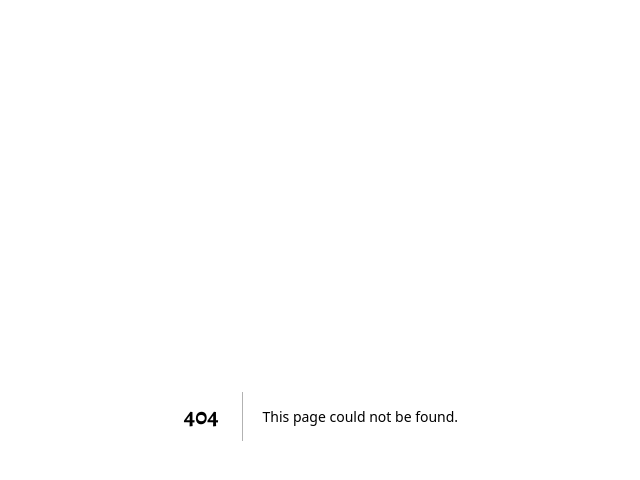
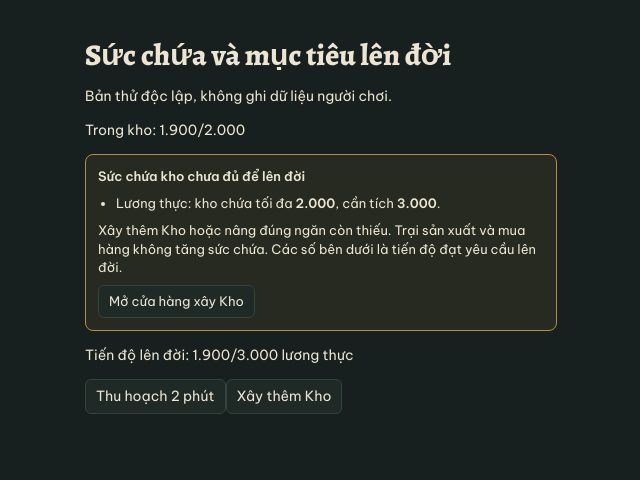
Before and after one commit to phungthienphu/dongchaythoigian, a Next.js app: page /dev/storage in a window 1280 px wide. Before the commit this address had no page. Shown: the top 480 px of the page, without its empty margins (319-959 px from the left). Built offline with nearby package versions, Linux system fonts and the light colour scheme.

Commit message:
fix: explain storage limits blocking era advancement

```diff
--- /dev/null
+++ b/app/dev/storage/page.tsx
@@ -0,0 +1,15 @@
+"use client";
+import {useState} from 'react';
+import EraStorageNotice from '@/components/EraStorageNotice';
+import {newCity,G,idx,derive,stats,settle,MIN} from '@/lib/engine';
+function fixture(){
+ const c=newCity(0,123);c.t.fill(G);c.seen.fill(1);c.camp=idx(20,20);c.era=2;c.herds=[];c.camps=[];
+ c.b={[idx(19,20)]:{k:'hall',lvl:3,doneAt:null},[idx(22,20)]:{k:'gather',lvl:1,doneAt:null}};
+ c.people=c.people.slice(0,2);for(const p of c.people){p.task={t:'work',at:idx(22,20)};p.pos=idx(22,20);}
+ c.res.food=1900;return c;
+}
+export default function StoragePreview(){
+ const [city,setCity]=useState(fixture),[shop,setShop]=useState(false);
+ const storage=stats(city,derive(city),city.last).storage;
+ return <main style={{padding:24,maxWidth:520,margin:'auto'}}><h1>Sức chứa và mục tiêu lên đời</h1><p>Bản thử độc lập, không ghi dữ liệu người chơi.</p><p>Trong kho: {Math.floor(city.res.food).toLocaleString('vi-VN')}/{storage.food.toLocaleString('vi-VN')}</p><EraStorageNotice era={city.era} storage={storage} onOpenShop={()=>setShop(true)}/><p>Tiến độ lên đời: {Math.floor(city.res.food).toLocaleString('vi-VN')}/3.000 lương thực</p><button onClick={()=>{const c=structuredClone(city);settle(c,c.last+2*MIN);setCity(c);}}>Thu hoạch 2 phút</button><button onClick={()=>{const c=structuredClone(city);c.b[idx(21,20)]={k:'storehouse',lvl:1,doneAt:null};setCity(c);}}>Xây thêm Kho</button>{shop&&<p role="status">Đã mở cửa hàng xây Kho</p>}</main>;
+}
--- a/app/globals.css
+++ b/app/globals.css
@@ -146,6 +146,9 @@ button.link:disabled { color: var(--muted); text-decoration: none; }
 /* era goals */
 .goal li { display: grid; grid-template-columns: 78px minmax(0, 1fr) auto; align-items: center; gap: 8px; }
 .goal .gbar { height: 6px; }
+.era-storage-notice { margin:12px 0; padding:12px; border:1px solid #b88c46; border-radius:8px; background:#b88c4618; font-size:13px; }
+.era-storage-notice ul { padding-left:18px; margin:8px 0; }
+.era-storage-notice p { margin:8px 0; }
 
 /* ===== full-screen game HUD ===== */
 body:has(.game) { padding: 0; overflow: hidden; }
--- /dev/null
+++ b/components/EraStorageNotice.tsx
@@ -0,0 +1,15 @@
+import { ERA_REQ, RES, RN, type Res } from '@/lib/engine';
+
+/** An era goal is a payment target, not the village's storage limit. */
+export default function EraStorageNotice({ era, storage, onOpenShop }: { era:number; storage:Res; onOpenShop:()=>void }) {
+  const goal=ERA_REQ[era+1];
+  const blocked=goal?RES.filter(r=>(goal.cost[r]??0)>storage[r]):[];
+  if(!blocked.length)return null;
+  const fmt=(n:number)=>n.toLocaleString('vi-VN');
+  return <aside role="status" className="era-storage-notice">
+    <b>Sức chứa kho chưa đủ để lên đời</b>
+    <ul>{blocked.map(r=><li key={r}>{RN[r]}: kho chứa tối đa <b>{fmt(storage[r])}</b>, cần tích <b>{fmt(goal.cost[r]!)}</b>.</li>)}</ul>
+    <p>Xây thêm Kho hoặc nâng đúng ngăn còn thiếu. Trại sản xuất và mua hàng không tăng sức chứa. Các số bên dưới là tiến độ đạt yêu cầu lên đời.</p>
+    <button onClick={onOpenShop}>Mở cửa hàng xây Kho</button>
+  </aside>;
+}
--- a/components/Game.tsx
+++ b/components/Game.tsx
@@ -22,6 +22,7 @@ import { useDiplomacy } from "./useDiplomacy";
 import CaravanNoticeLink from "./CaravanNoticeLink";
 import DockPanel from "./DockPanel";
 import AutoAssignPanel from "./AutoAssignPanel";
+import EraStorageNotice from "./EraStorageNotice";
 import FrontierStatus from "./FrontierStatus";
 import {HungerNotice,HungryVillager} from "./HungerStatus";
 import MarketPanel from "./MarketPanel";
@@ -1288,6 +1289,7 @@ export default function Game() {
               <>
                 <h3>Lên {ERA_NAMES[c.era + 1]}</h3>
                 <p className="small muted">Lên đời tự đổi kiến trúc và mở công trình. Cấp công trình vẫn nâng riêng bằng tài nguyên. Đời sau cần dân số, kho và hạ tầng lớn hơn.</p>
+                <EraStorageNotice era={c.era} storage={st.storage} onOpenShop={()=>setPanel("shop")}/>
                 <p className="small">Sau khi lên đời, nhu cầu nuôi dân và quân tăng gấp đôi: dân {upkeepRates(c.era+1).civilian.food/6} thực / 10 phút + {upkeepRates(c.era+1).civilian.wood} gỗ / giờ; quân {upkeepRates(c.era+1).soldier.food/6} thực / 10 phút + {upkeepRates(c.era+1).soldier.wood} gỗ / giờ mỗi người.</p>
                 <ul className="goal">
                   {next.hall ? <li><span>Đình làng</span><span className="gbar"><i style={{ width: Math.min(100, (hallLv / next.hall) * 100) + "%" }} /></span><span>cấp {hallLv}/{next.hall}</span></li> : null}
--- a/components/HowToPlay.tsx
+++ b/components/HowToPlay.tsx
@@ -31,7 +31,7 @@ export default function HowToPlay({ onClose }: { onClose: () => void }) {
         <details><summary>Thợ xây và nhà thợ xây</summary><p>Làng có sẵn số đội thợ bằng thời đại + 1. Mỗi đội phụ trách một công trình xây mới hoặc nâng cấp. Nhà thợ xây mở từ thời đồ đá; mỗi cấp thêm một đội, tối đa hai nhà. Đây là đội chuyên trách, không rút dân khỏi ruộng hoặc mỏ. Nâng nhà theo giới hạn cấp Đình làng. Nhà cháy hoặc ngập không cấp thêm đội; công trình đang làm vẫn hoàn tất. Chừa đường đất để nhìn thấy thợ đi từ nhà tới công trường; tiến độ xây vẫn chạy theo thời gian ghi trên công trình.</p></details>
         <details><summary>Tìm và khai thác mỏ đồng</summary><p>Mỏ đồng là đốm màu cam trên đồi. Cho dân khám phá vùng sương mù rồi chọn dân, bấm mỏ để đào đồng; đồng chỉ vào kho khi dân mang về nộp. Có thể xây Lò đúc đồng ở ô đất kề mỏ từ đời đồng và giao người làm việc. Bãi đá và Kho gần mỏ giúp rút ngắn đường chở hàng.</p><p>Mỗi ô mỏ đồng có trữ lượng 1.200; mỏ cạn trở thành đất trống và không tự hồi lại. Bản đồ được tăng mật độ mỏ, ưu tiên thêm gần làng khi có đồi phù hợp. Làng cũ nhận bổ sung một lần trên đồi chưa khai thác khi tải lại game; không đè lên công trình hoặc hồi sinh mỏ đã cạn. Mỏ mới trong sương mù vẫn cần khám phá.</p></details>
         <details><summary>Vàng, kim cương và hoàn tất xây dựng</summary><p>Mỏ vàng có vân vàng, mỗi ô chứa 800 vàng; khai thác từ đời đồng. Mỏ kim cương có tinh thể xanh, mỗi ô chứa 120 viên; khai thác từ đời sắt. Chọn dân rồi bấm mỏ để đào. Dân chở từng chuyến 5 vàng hoặc 1 kim cương về Kho hay Đình làng; chưa có thì nộp tại điểm tập kết ban đầu.</p><p>Chọn công trình đang xây hoặc nâng cấp để dùng <b>Hoàn tất ngay</b>. Mỗi kim cương bỏ qua 30 giây còn lại, làm tròn lên; nút hiển thị chính xác số viên cần. Thao tác hoàn tất một cấp hiện tại, không tự nâng thêm cấp. Mỏ hữu hạn, không tự hồi phục; làng cũ nhận thêm mỏ trên đồi chưa khai thác khi tải lại.</p></details>
-        <details><summary>Tăng dân, nâng công trình và lên đời</summary><p>Dân tự tăng khoảng mỗi phút khi còn chỗ ở và đủ thức ăn; Bếp lửa giúp tăng nhanh hơn. Khi đói hoặc hết chỗ ở, hãy xử lý cảnh báo bên cạnh dân số.</p><p>Lên đời tự đổi kiến trúc và mở công trình/quân mới. <b>Cấp công trình nâng riêng</b>, tốn vật liệu và thời gian, tối đa theo cấp Đình làng. Chưa có Đình thì công trình ở cấp 1.</p><p>Từ Thời đồ sắt, giá xây và nâng cấp công trình gấp 3 lần giá cơ bản; tuyển mọi loại quân và hỗ trợ gấp 2 lần. Sửa công trình và cải tạo ruộng gấp 2 lần. Cửa hàng và các nút thao tác hiển thị giá thực tế theo đời hiện tại. Thời gian xây, đào tạo giữ nguyên. Tốc độ thu và sức mang lương thực tăng theo đời như mục Nuôi dân và quân. Phá dỡ hoàn một nửa giá cơ bản theo cấp, không nhân theo đời.</p><ul>{Object.entries(ERA_REQ).map(([era,r])=><li key={era}><b>{ERA_NAMES[Number(era)]}:</b> {r.pop} dân{r.hall?`, Đình cấp ${r.hall}`:''}; {costText(r.cost)}.</li>)}</ul></details>
+        <details><summary>Tăng dân, nâng công trình và lên đời</summary><p>Dân tự tăng khoảng mỗi phút khi còn chỗ ở và đủ thức ăn; Bếp lửa giúp tăng nhanh hơn. Khi đói hoặc hết chỗ ở, hãy xử lý cảnh báo bên cạnh dân số.</p><p>Lên đời tự đổi kiến trúc và mở công trình/quân mới. <b>Cấp công trình nâng riêng</b>, tốn vật liệu và thời gian, tối đa theo cấp Đình làng. Chưa có Đình thì công trình ở cấp 1.</p><p>Từ Thời đồ sắt, giá xây và nâng cấp công trình gấp 3 lần giá cơ bản; tuyển mọi loại quân và hỗ trợ gấp 2 lần. Sửa công trình và cải tạo ruộng gấp 2 lần. Cửa hàng và các nút thao tác hiển thị giá thực tế theo đời hiện tại. Thời gian xây, đào tạo giữ nguyên. Tốc độ thu và sức mang lương thực tăng theo đời như mục Nuôi dân và quân. Phá dỡ hoàn một nửa giá cơ bản theo cấp, không nhân theo đời.</p><p>Trong bảng Thời đại, ví dụ <b>2.000/3.000 lương thực</b> nghĩa là đang có 2.000, cần 3.000 để lên đời. Đây không phải sức chứa. Xem sức chứa trên thanh tài nguyên: nếu kho chỉ chứa 2.000 thì phải xây thêm Kho hoặc nâng ngăn lương thực trước; xây thêm trại hay mua hàng không nâng trần kho.</p><ul>{Object.entries(ERA_REQ).map(([era,r])=><li key={era}><b>{ERA_NAMES[Number(era)]}:</b> {r.pop} dân{r.hall?`, Đình cấp ${r.hall}`:''}; {costText(r.cost)}.</li>)}</ul></details>
         <details><summary>Thám hiểm, sứ giả và bạn bè</summary><p>Cho dân đi vào vùng sương mù để khám phá địa hình làng. Muốn tìm nước khác, xây Nhà sứ giả rồi bấm “Cử sứ giả rảnh đi do thám” hoặc mở Thế giới. Sứ giả đi bộ rời làng, có tin sau 2 phút và trở về sau 4 phút.</p><p>Mở Bạn bè hoặc Thế giới → Tìm bạn bè để tìm theo tên người chơi, tên nước hoặc mã mời. Cũng có thể chọn một nước đã khám phá trên bản đồ rồi bấm Kết bạn. Kết bạn có hiệu lực hai chiều ngay khi bấm. Bạn bè được xem làng nhau không giới hạn thời gian, nhưng vị trí trên thế giới chỉ mở khi sứ giả tìm ra. Với nước chưa kết bạn, báo cáo sứ giả có hiệu lực 3 ngày để xem làng. Xuất quân luôn cần báo cáo còn hiệu lực.</p></details>
         <details><summary>Sứ giả đến thăm & xin chia sẻ vị trí</summary><p>Khi sứ giả nước khác tới, mở Thông báo → Sứ giả & ngoại giao để xem lời chào. Bấm “Nhờ sứ giả xin vị trí” để gửi lời hỏi về nước của sứ giả. Chủ nước đó nhận lời nhắn và có thể đồng ý chia sẻ hoặc từ chối.</p><p>Chỉ khi chủ nước đồng ý, nước xin mới thấy họ trên bản đồ. Vị trí được mở lâu dài, kể cả khi lời nhắn hết hạn. Quyền này một chiều, không tự kết bạn và không cấp báo cáo do thám để tấn công; muốn xuất quân vẫn phải cử sứ giả tới lấy báo cáo. Từ chối sẽ giữ kín vị trí nếu trước đó chưa được khám phá. Lời nhắn có hiệu lực 7 ngày từ lúc sứ giả tới thăm; quyết định đã gửi không đổi lại được trong lời nhắn đó.</p></details>
         <details><summary>Đánh trại man rợ</summary><p>Quân đi theo đường đất từ trại lính tới mục tiêu. Khi tới nơi, man rợ ra tiếp chiến; hai bên gây sát thương mỗi giây và mất quân thật. Quân y chỉ cứu người còn sống. Hết chiến binh hoặc giao chiến quá một phút mà chưa thắng thì đoàn rút lui. Quân địch còn sống giữ trại cho lượt tấn công sau. Chỉ khi thắng mới mang chiến lợi phẩm về kho; không nhận thưởng ngay tại trại.</p></details>
```
Also changed, not shown: 1 other file (tests, documents, lock files or other folders).
